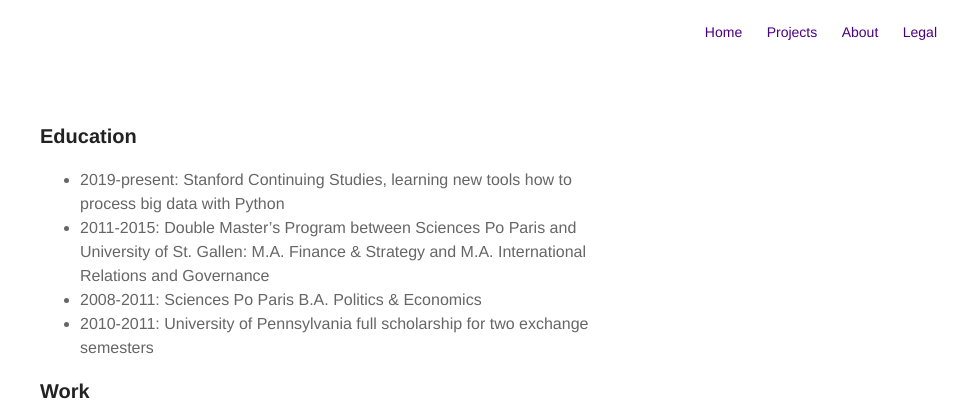
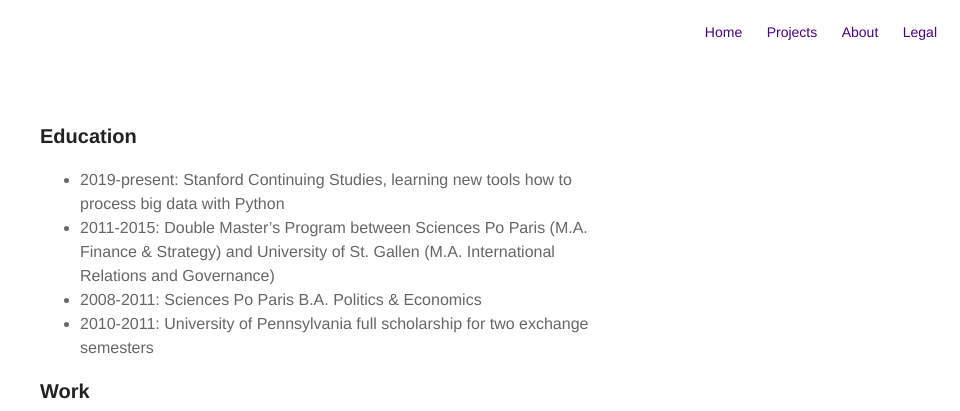
Before and after one commit to antonschneider90/antonschneider90.github.io, a Jekyll site: the page built from resume.md, in a window 1280 px wide. Shown: the top 411 px of the page, without its empty margins (320-1280 px from the left). Built offline with Jekyll 4.4.1, drawn with Linux system fonts in a browser that asks for light colours.

Commit message:
Update resume.md

```diff
--- a/resume.md
+++ b/resume.md
@@ -6,7 +6,7 @@
 ### Education
 
 * 2019-present: Stanford Continuing Studies, learning new tools how to process big data with Python
-* 2011-2015: Double Master's Program between Sciences Po Paris and University of St. Gallen: M.A. Finance & Strategy and M.A. International Relations and Governance
+* 2011-2015: Double Master's Program between Sciences Po Paris (M.A. Finance & Strategy) and University of St. Gallen (M.A. International Relations and Governance)
 * 2008-2011: Sciences Po Paris B.A. Politics & Economics
 * 2010-2011: University of Pennsylvania full scholarship for two exchange semesters
 
```
